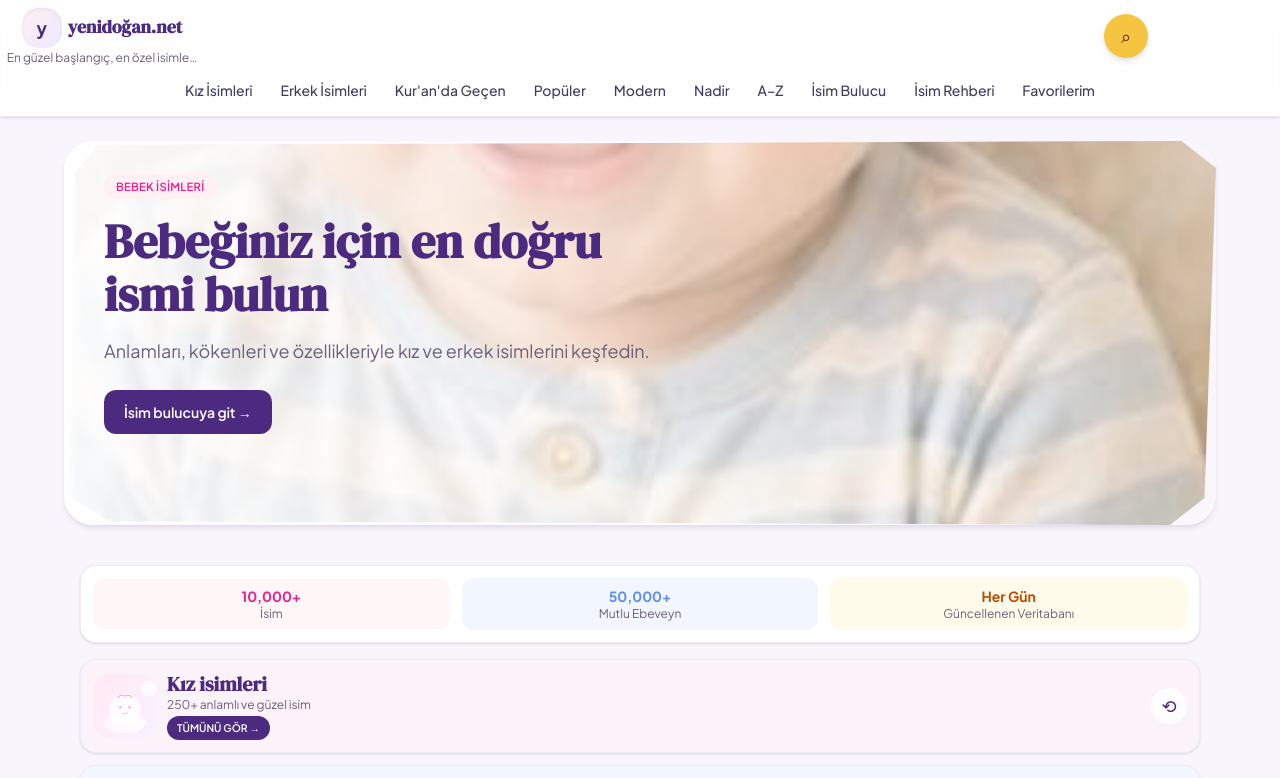
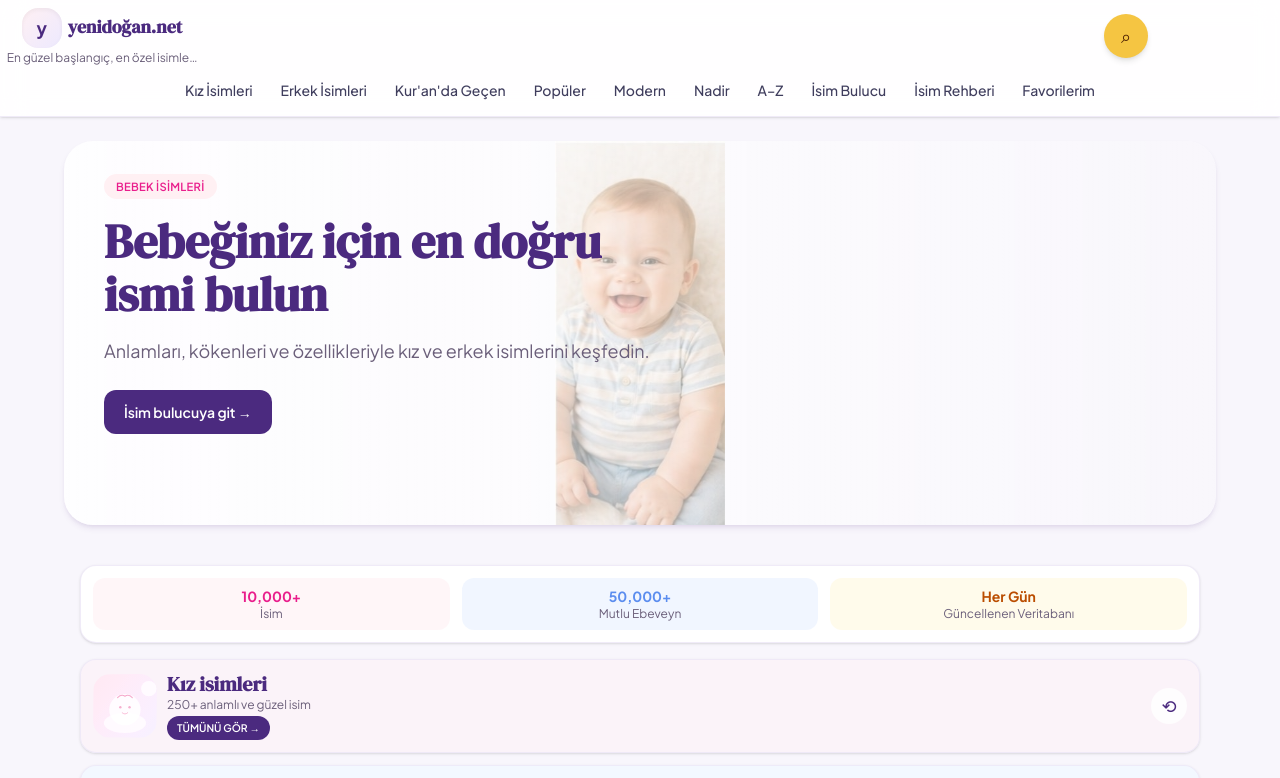
Before and after one commit to ohlaz81/yenidogan, a Next.js app: page / in a window 1280 px wide. Shown: the top 778 px of the page. Built offline with nearby package versions, Linux system fonts and the light colour scheme.

Commit message:
fix: hero gorselini karta tam oturt ve tasmayi engelle
Hero slaytlarinda gorseli contain modunda merkezleyip organik maske efektini bu alanda kapatarak kirpilma ve tasma sorununu giderdim.

Made-with: Cursor

```diff
--- a/src/app/globals.css
+++ b/src/app/globals.css
@@ -158,23 +158,18 @@ picture .site-organic-image {
 @keyframes hero-cycle {
   0% {
     opacity: 0;
-    transform: scale(1.02);
   }
   5% {
     opacity: 1;
-    transform: scale(1);
   }
   23% {
     opacity: 1;
-    transform: scale(1);
   }
   28% {
     opacity: 0;
-    transform: scale(1.015);
   }
   100% {
     opacity: 0;
-    transform: scale(1.02);
   }
 }
 
--- a/src/components/marketing/HomePageView.tsx
+++ b/src/components/marketing/HomePageView.tsx
@@ -108,7 +108,7 @@ export function HomePageView({
                   src={src}
                   alt={hero?.image?.alt ?? "Bebek ismi görseli"}
                   fill
-                  className="object-cover"
+                  className="no-organic object-contain object-center"
                   sizes="100vw"
                 />
               </div>
--- a/src/components/marketing/MediaImage.tsx
+++ b/src/components/marketing/MediaImage.tsx
@@ -17,7 +17,8 @@ export function MediaImage({
   height?: number;
   sizes?: string;
 }) {
-  const mergedClassName = `site-organic-image ${className ?? ""}`.trim();
+  const hasNoOrganic = (className ?? "").includes("no-organic");
+  const mergedClassName = `${hasNoOrganic ? "" : "site-organic-image"} ${className ?? ""}`.trim();
   const isSvg = src.endsWith(".svg");
   if (isSvg) {
     const cls = fill
```
